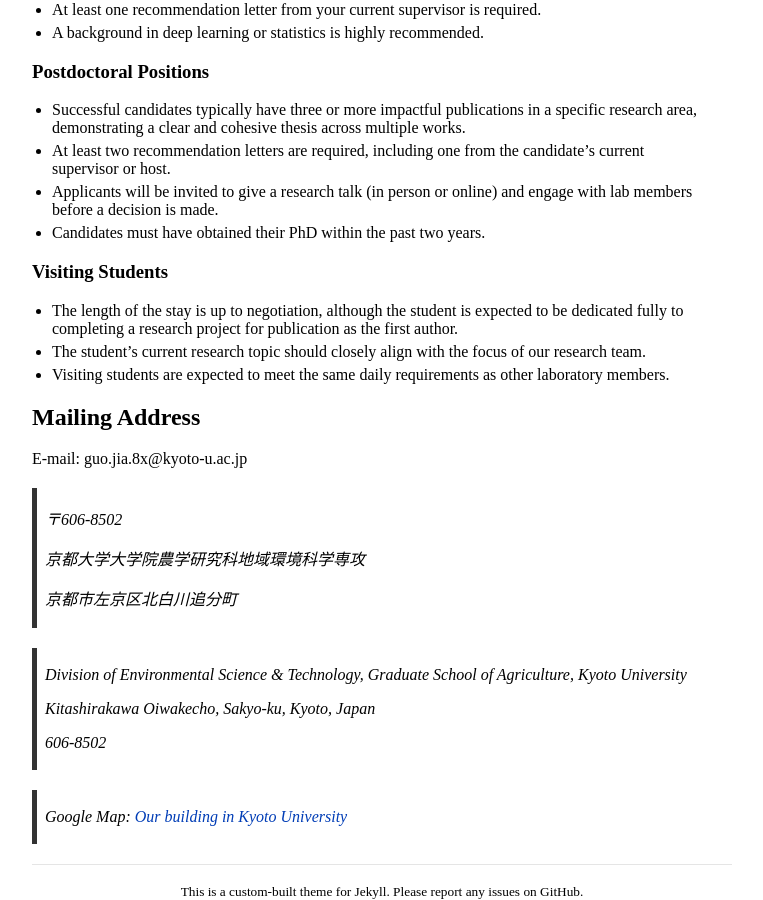
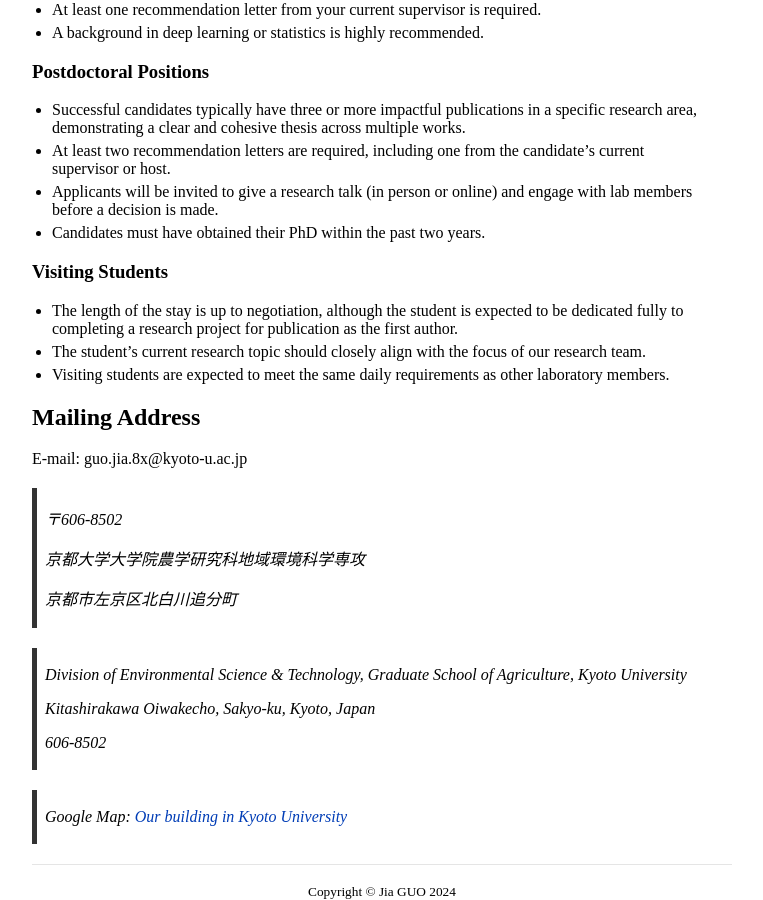
Before and after one commit to JiaGUOCV/JiaGUOCV.github.io, a Jekyll site: the page built from contact.md, in a window 1280 px wide and 900 px high, scrolled down 618 px. Shown: the whole window, without its empty margins (258-1021 px from the left). Built offline with Jekyll 4.4.1, drawn with Linux system fonts in a browser that asks for light colours; our own code applies the rules of GitHub Pages for plain Markdown files; some of the changed text lies outside the part shown.

Commit message:
copyright

```diff
--- a/_config.yml
+++ b/_config.yml
@@ -8,8 +8,8 @@
 tracking_id: #
 
 footer: yes
-footer_url: "https://github.com"
-footer_text: "This is a custom-built theme for Jekyll. Please report any issues on GitHub."
+footer_url: ""
+footer_text: "Copyright © Jia GUO 2024"
 
 sass:
     style: compressed
--- a/contact.md
+++ b/contact.md
@@ -11,7 +11,7 @@
 
 ## Before Contacting Me (for perspective students)
 
-### Basic Expectations for Daily Work in the Laboratory
+### Laboratory Guidelines
 * Continuous unapproved absences from the lab or meetings may be seen as a lack of academic commitment and could result in withdrawal from the school in serious cases.
 * Weekly one-on-one meetings are required and held in person unless in-person attendance is not possible.
 * Social messaging apps like WeChat, LINE, and WhatsApp are not used.
```
